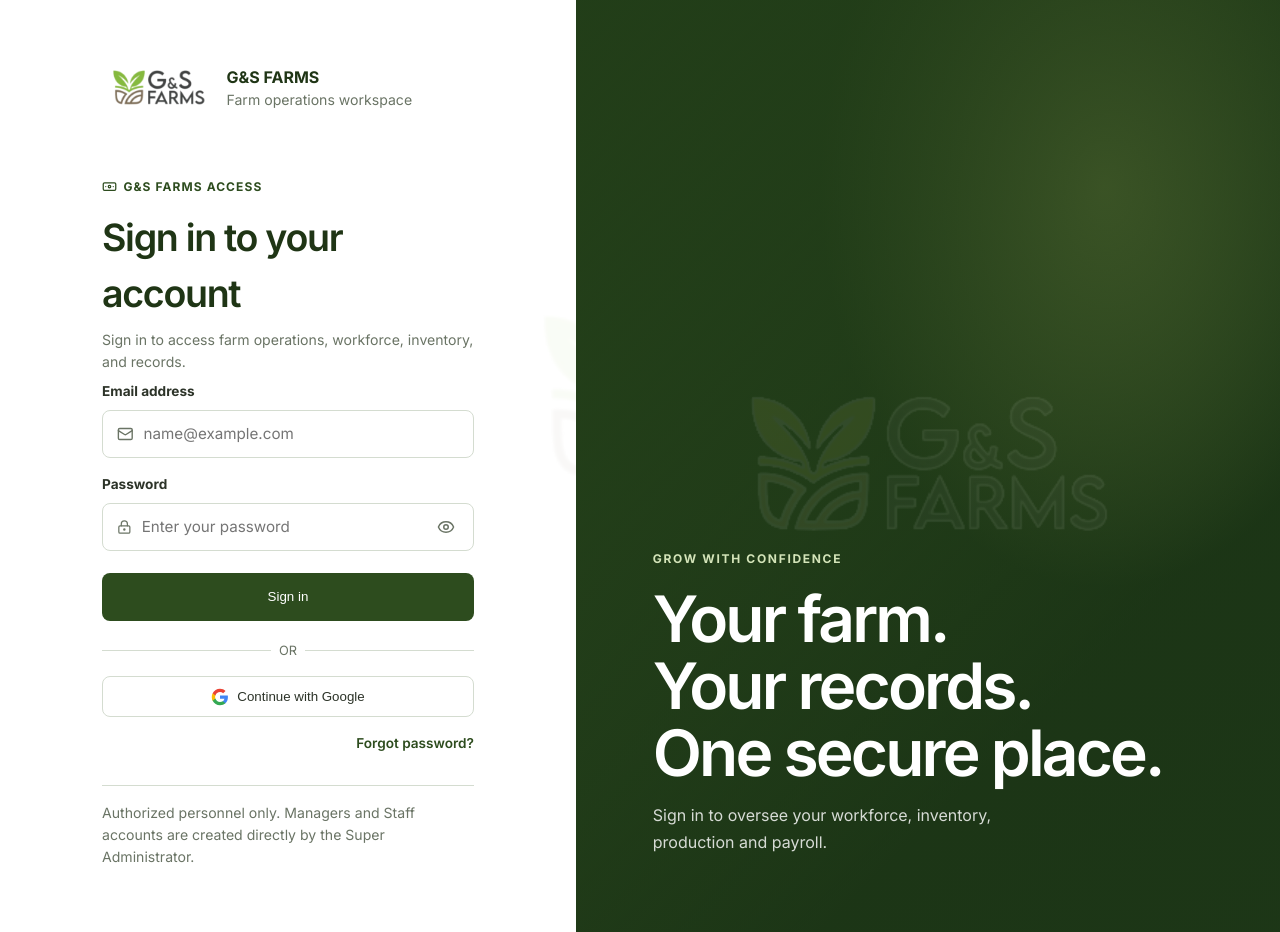
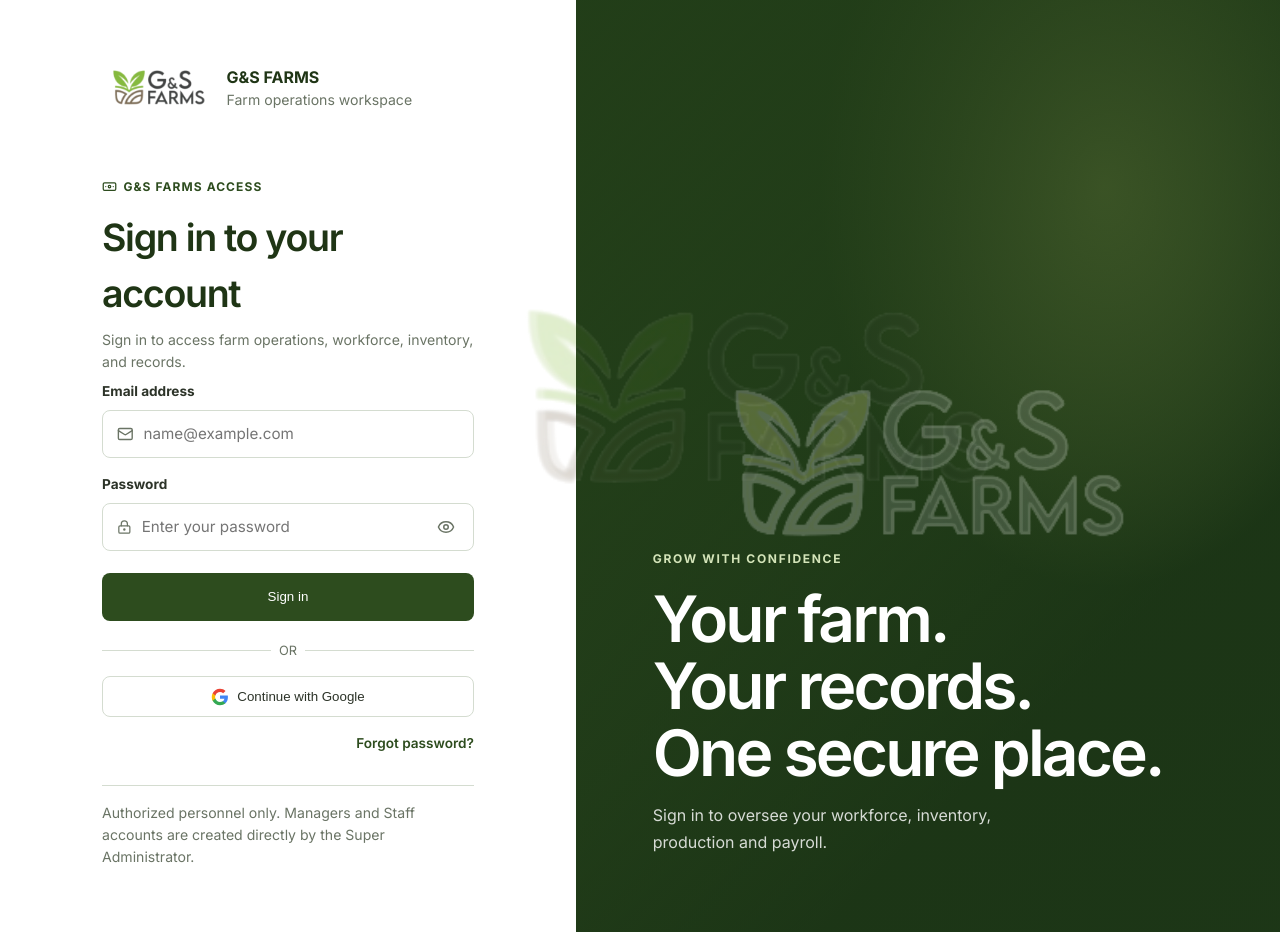
Before and after one commit to brighton118/G-S-Coffee, a React (Vite) app: page / in a window 1280 px wide. Built offline with nearby package versions, Linux system fonts and the light colour scheme; no server answers.

Commit message:
style: enhance watermark visibility across application and auth view

```diff
--- a/src/index.css
+++ b/src/index.css
@@ -40,32 +40,58 @@
   min-height: 100vh;
 }
 
-/* Global Subtle Project Watermark */
+/* Global Clear Project Watermark */
 body::before {
   content: '';
   position: fixed;
   top: 50%;
   left: calc(50% + 120px); /* Center optically relative to main content on desktop */
   transform: translate(-50%, -50%);
-  width: 540px;
-  max-width: 75vw;
-  height: 540px;
-  max-height: 75vh;
+  width: 580px;
+  max-width: 80vw;
+  height: 580px;
+  max-height: 80vh;
   background-image: url('/assets/gs_farm_logo_transparent.png');
   background-repeat: no-repeat;
   background-position: center;
   background-size: contain;
-  opacity: 0.048;
+  opacity: 0.18;
   pointer-events: none;
   z-index: 0;
+}
+
+/* Watermark overlay across all cards & content */
+body::after {
+  content: '';
+  position: fixed;
+  top: 50%;
+  left: calc(50% + 120px);
+  transform: translate(-50%, -50%);
+  width: 560px;
+  max-width: 80vw;
+  height: 560px;
+  max-height: 80vh;
+  background-image: url('/assets/gs_farm_logo_transparent.png');
+  background-repeat: no-repeat;
+  background-position: center;
+  background-size: contain;
+  opacity: 0.095;
+  pointer-events: none;
+  z-index: 9999;
 }
 
 @media (max-width: 768px) {
   body::before {
     left: 50%;
+    width: 340px;
+    height: 340px;
+    opacity: 0.16;
+  }
+  body::after {
+    left: 50%;
     width: 320px;
     height: 320px;
-    opacity: 0.04;
+    opacity: 0.09;
   }
 }
 
--- a/src/pages/AdminAuth.css
+++ b/src/pages/AdminAuth.css
@@ -249,17 +249,17 @@
     top: 50%;
     left: 50%;
     transform: translate(-50%, -50%);
-    width: 440px;
-    max-width: 80%;
-    height: 440px;
-    max-height: 80%;
+    width: 480px;
+    max-width: 85%;
+    height: 480px;
+    max-height: 85%;
     background-image: url('/assets/gs_farm_logo_transparent.png');
     background-repeat: no-repeat;
     background-position: center;
     background-size: contain;
-    opacity: 0.08;
+    opacity: 0.24;
     pointer-events: none;
-    filter: brightness(2);
+    filter: brightness(2.5) contrast(1.1);
 }
 
 .admin-auth-aside-content {
```
